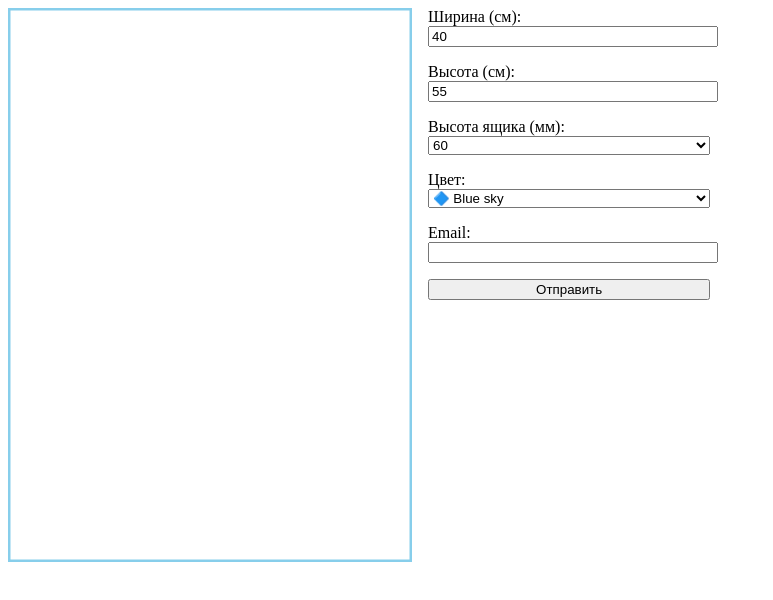
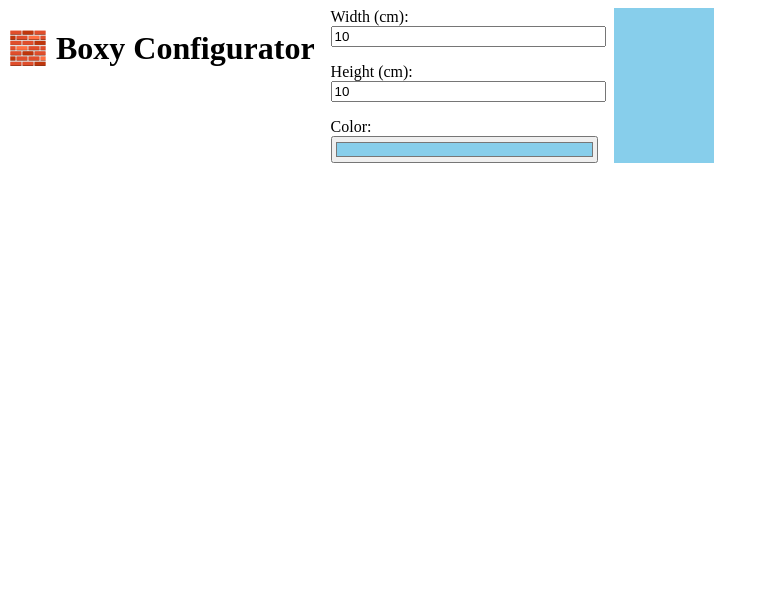
Before and after one commit to johnjonov314/boxy, a React (Vite) app: page / in a window 1280 px wide. Shown: the top 600 px of the page, without its empty margins (0-773 px from the left). Built offline with nearby package versions, Linux system fonts and the light colour scheme.

Commit message:
Update App.jsx

```diff
--- a/src/App.jsx
+++ b/src/App.jsx
@@ -1,47 +1,39 @@
-import React, { useEffect, useState } from "react";
+import React, { useState, useRef, useEffect } from "react";
 import "./styles.css";
-import Canvas from "./Canvas";
 
 export default function App() {
-  const [width, setWidth] = useState(40);
-  const [height, setHeight] = useState(55);
-  const [boxHeight, setBoxHeight] = useState(60);
-  const [color, setColor] = useState("Blue sky");
-  const [email, setEmail] = useState("");
+  const [width, setWidth] = useState(10);
+  const [height, setHeight] = useState(10);
+  const [color, setColor] = useState("#87ceeb");
+  const canvasRef = useRef(null);
 
-  const handleSubmit = () => {
-    if (!/^[^\s@]+@[^\s@]+\.[^\s@]+$/.test(email)) {
-      alert("Введите корректный email.");
-      return;
-    }
-    alert("Дизайн отправлен на " + email);
-  };
+  useEffect(() => {
+    const canvas = canvasRef.current;
+    canvas.width = width * 10;
+    canvas.height = height * 10;
+    const ctx = canvas.getContext("2d");
+    ctx.fillStyle = color;
+    ctx.fillRect(0, 0, canvas.width, canvas.height);
+  }, [width, height, color]);
 
   return (
     <div className="container">
-      <Canvas widthCm={width} heightCm={height} color={color} />
+      <h1>🧱 Boxy Configurator</h1>
       <div className="controls">
-        <label>Ширина (см): <input type="number" value={width} onChange={e => setWidth(+e.target.value)} /></label>
-        <label>Высота (см): <input type="number" value={height} onChange={e => setHeight(+e.target.value)} /></label>
-        <label>Высота ящика (мм):
-          <select value={boxHeight} onChange={e => setBoxHeight(+e.target.value)}>
-            {[...Array(9)].map((_, i) => {
-              const val = 20 + i * 10;
-              return <option key={val} value={val}>{val}</option>;
-            })}
-          </select>
+        <label>
+          Width (cm):
+          <input type="number" value={width} onChange={e => setWidth(e.target.value)} />
         </label>
-        <label>Цвет:
-          <select value={color} onChange={e => setColor(e.target.value)}>
-            <option value="Navy">🔵 Navy</option>
-            <option value="Blue sky">🔷 Blue sky</option>
-            <option value="Deep green">🟢 Deep green</option>
-            <option value="Random mix">🟣 Random mix</option>
-          </select>
+        <label>
+          Height (cm):
+          <input type="number" value={height} onChange={e => setHeight(e.target.value)} />
         </label>
-        <label>Email: <input type="email" value={email} onChange={e => setEmail(e.target.value)} /></label>
-        <button onClick={handleSubmit}>Отправить</button>
+        <label>
+          Color:
+          <input type="color" value={color} onChange={e => setColor(e.target.value)} />
+        </label>
       </div>
+      <canvas ref={canvasRef} className="canvas-preview" />
     </div>
   );
 }
```
